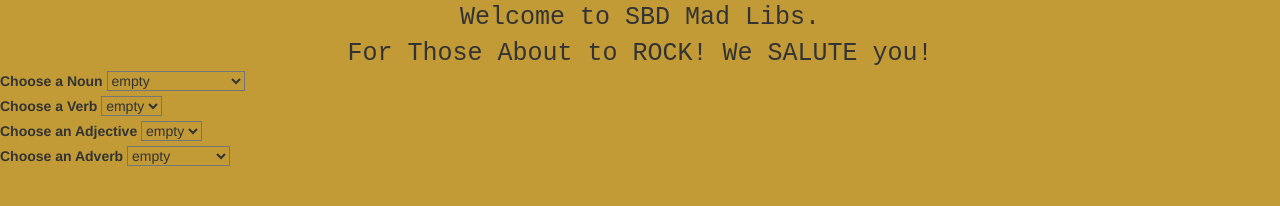
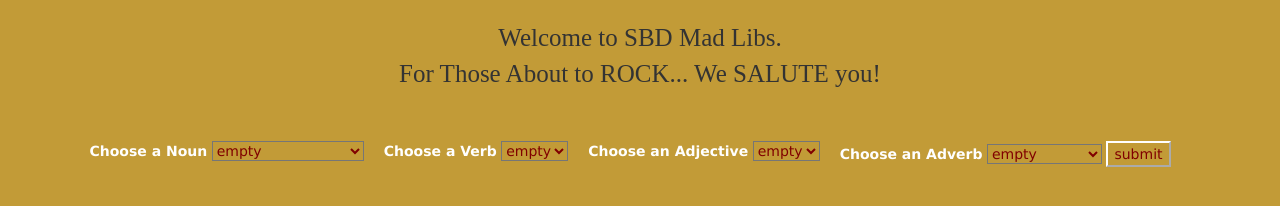
Before and after one commit to jaqsentanner/SBD-MadLibs-v1, a plain HTML site: page index.html in a window 1280 px wide. Drawn offline with nearby package versions, Linux system fonts and the light colour scheme; a web font is replaced by a local one.

Commit message:
functional

```diff
--- a/assets/script.js
+++ b/assets/script.js
@@ -1,53 +1,44 @@
-/* let noun1 = "Parkey";
-let noun2 = "Neb Vaupel";
-let noun3 = "Haha (Clinton-Dix)";
-let noun4 = "Kamala Harris";
-let noun5 = "Tom Cruise";
+var clearButton = document.getElementById('button2')
+var titleBox = document.getElementById('titleBlock');
+var storyBox = document.getElementById('storyBlock');
 
-let adj1 = "brown";
-let adj2 = "white";
-let adj3 = "tall";
-let adj4 = "busty";
-let adj5 = "hung";
+function hideClear() {
 
-let verb1 = "run";
-let verb2 = "jump";
-let verb3 = "swim";
-let verb4 = "yerk";
-let verb5 = "smoke";
+    clearButton.style.display = "none";
+};
 
-let adv1 = "daily";
-let adv2 = "quickly";
-let adv3 = "silently";
-let adv4 = "sweetly";
-let adv5 = "mechanically";
+hideClear();
 
-console.log("Yesterday, " + noun2 + " was busy going on a " + verb1 + " so that he can prepare himself for his " + adv1 + " " + verb4); */
 
-// original story text goes here
+function test() {
 
-// nate's workshop script below
+    var nounChoice = document.getElementById('nounAnswer').value;
+    var verbChoice = document.getElementById('verbAnswer').value;
+    var adjChoice = document.getElementById('adjAnswer').value;
+    var advChoice = document.getElementById('advAnswer').value;
 
-// utilize template literals
 
-const fs = require("fs");
 
-function writestory() {
+    const title = "A Tale of the Town";
 
-    const character = ["Parkey", "Neb Vaupel", "Haha (Clinton-Dix)", "Kamala Harris", "Tom Cruise", "Bears", "Megan Fox"];
+    let story1 = `Two years ago on the 4th of July, ${nounChoice} got a little too twisted on the smoke
+                  and sauce. The smell of ${adjChoice} sex lingered ${advChoice} in the air. Confused about
+                  what was ruffing up the butthole.. ${nounChoice} had no choice but to ${verbChoice} back to
+                  town carefully.`
+    console.log(`${title} : ${story1}`);
 
-    const adj = ["brown", "white", "busty", "tall", "hung"];
+    titleBox.textContent = title;
+    titleBox.append = (title);
+    storyBox.textContent = story1;
+    storyBox.append = (story1);
 
-    const verbs = ["run", "swim", "jump", "float", "dance"];
+    clearButton.style.display = 'inline';
 
-    const advs = ["daily", "quickly", "silently", "sweetly", "mechanically"];
 
-    const pleasantDescriptor = "charming";
+};
 
-    const story = `"original mad libs story with " + ${character} + " running downtown quickly. Mike Thomposin skipped slowly";`
-
-    fs.appendFile("story.txt", story)
-
-    console.log(story);
-
-}
+function clearStory() {
+    titleBox.textContent = '';
+    storyBox.textContent = '';
+    clearButton.style.display = 'none';
+};
--- a/assets/style.css
+++ b/assets/style.css
@@ -3,11 +3,59 @@
 }
 
 header {
+    padding-top:20px;
     text-align:center;
     font-size:25px;
-    font-family:'Courier New', Courier, monospace;
+    font-family:'Zen Dots';
 }
 
 #tiger1 {
     background-image: url(./media/StewTig1.png);
 }
+
+.style {
+    font-family: 'Lucida Sans', 'Lucida Sans Regular', 'Lucida Grande', 'Lucida Sans Unicode', Geneva, Verdana, sans-serif;
+    margin-bottom: 5px;
+    margin-right: 20px;
+}
+
+.noun, .verb, .adj, .adv {
+    color: maroon;
+}
+
+button {
+    border-color:white;
+    color:maroon;
+    background-color: rgb(194,155,55);
+}
+
+#button {
+    border-color:white;
+    color:maroon;
+    background-color: rgb(194,155,55);
+}
+
+#button2 {
+    border-color:white;
+    color:maroon;
+    background-color: rgb(194,155,55);
+}
+
+section {
+    display:flex;
+    justify-content: center;
+    padding-top:50px;
+}
+
+.speechPartTitle {
+    color:white;
+}
+
+#nounAnswer, #verbAnswer, #adjAnswer, #advAnswer {
+    color: maroon;
+}
+
+#answerBlock {
+    text-align:center;
+    padding-top:10px;
+}
--- a/index.html
+++ b/index.html
@@ -5,67 +5,79 @@
     <meta http-equiv="X-UA-Compatible" content="IE=edge">
     <meta name="viewport" content="width=device-width, initial-scale=1.0">
     <link rel="stylesheet" href="https://cdn.jsdelivr.net/npm/bootstrap@3.4.1/dist/css/bootstrap.min.css" integrity="sha384-HSMxcRTRxnN+Bdg0JdbxYKrThecOKuH5zCYotlSAcp1+c8xmyTe9GYg1l9a69psu" crossorigin="anonymous">
+    <link href="https://fonts.googleapis.com/css2?family=Zen%20Dots&display=swap" rel="stylesheet">
     <link rel="stylesheet" href="./assets/style.css">
     <title>SBD MadLibs 	🐾</title>
 </head>
 <body>
     <header>
         <div id="tiger1"></div>
-        Welcome to SBD Mad Libs. <br> For Those About to ROCK! We SALUTE you!
-
+        Welcome to SBD Mad Libs. <br> For Those About to ROCK... We SALUTE you!
     </header>
 
-    <form action="noun">
-        <label for="noun">Choose a Noun</label>
-        <select name="noun" id="noun">
-            <option>empty</option>
-            <option>Parkey</option>
-            <option>Neb Vaupel</option>
-            <option>Haha (Clinton-Dix)</option>
-            <option>Kamala Harris</option>
-            <option>Tom Cruise</option>
-            <option>Bears</option>
-            <option>Megan Fox</option>
+    <section id="sectionBlock">
+        <form class="style" action="noun">
+            <label for="noun" class="speechPartTitle">Choose a Noun</label>
+            <select name="noun" class="noun" id="nounAnswer">
+            <option class="noun">empty</option>
+            <option class="noun">Parkey</option>
+            <option class="noun">Neb Vaupel</option>
+            <option class="noun">Haha (Clinton-Dix)</option>
+            <option class="noun">Kamala Harris</option>
+            <option class="noun">Tom Cruise</option>
+            <option class="noun">Bears</option>
+            <option class="noun">Megan Fox</option>
             </select>
         </form>
 
-    <form action="verb">
-        <label for="verb">Choose a Verb</label>
-        <select name="verb" id="verb">
-            <option>empty</option>
-            <option>run</option>
-            <option>swim</option>
-            <option>jump</option>
-            <option>float</option>
-            <option>dance</option>
+        <form class="style" action="verb">
+            <label for="verb" class="speechPartTitle">Choose a Verb</label>
+            <select name="verb" class="verb" id="verbAnswer">
+            <option class="verb">empty</option>
+            <option class="verb">run</option>
+            <option class="verb">swim</option>
+            <option class="verb">jump</option>
+            <option class="verb">float</option>
+            <option class="verb">dance</option>
             </select>
         </form>
 
-    <form action="adj">
-        <label for="adj">Choose an Adjective</label>
-        <select name="adj" id="adj">
-            <option>empty</option>
-            <option>brown</option>
-            <option>white</option>
-            <option>busty</option>
-            <option>tall</option>
-            <option>hung</option>
+        <form class="style" action="adj">
+            <label for="adj" class="speechPartTitle">Choose an Adjective</label>
+            <select name="adj" class="adj" id="adjAnswer">
+            <option class="adj">empty</option>
+            <option class="adj">brown</option>
+            <option class="adj">hot</option>
+            <option class="adj">busty</option>
+            <option class="adj">tall</option>
+            <option class="adj">hung</option>
             </select>
         </form>
 
-    <form action="adv">
-        <label for="adv">Choose an Adverb</label>
-        <select name="adv" id="adv">
-            <option>empty</option>
-            <option>daily</option>
-            <option>quickly</option>
-            <option>silently</option>
-            <option>sweetly</option>
-            <option>mechanically</option>
+        <form class="style" action="adv">
+            <label for="adv" class="speechPartTitle">Choose an Adverb</label>
+            <select name="adv" class="adv" id="advAnswer">
+            <option class="adv">empty</option>
+            <option class="adv">daily</option>
+            <option class="adv">quickly</option>
+            <option class="adv">silently</option>
+            <option class="adv">sweetly</option>
+            <option class="adv">mechanically</option>
             </select>
+            <input type="button" id="button" value="submit" onclick="test()">
         </form>
 
+    </section>
+
+    <main>
+        <div id="answerBlock">
+            <h1 id="titleBlock"></h1>
+            <p id="storyBlock"></p>
+            <input type="button" value="Clear" id="button2" onclick="clearStory()">
+        </div>
+    </main>
 
     <script src="./assets/script.js"></script>
+    <script src="./assets/stories.js"></script>
 </body>
 </html>
```
Also changed, not shown: assets/game.js (+10 -1 lines), assets/hold.js (added, +56 -0 lines), assets/stories.js (added). Lines whose indentation alone changed are shown as unchanged.
